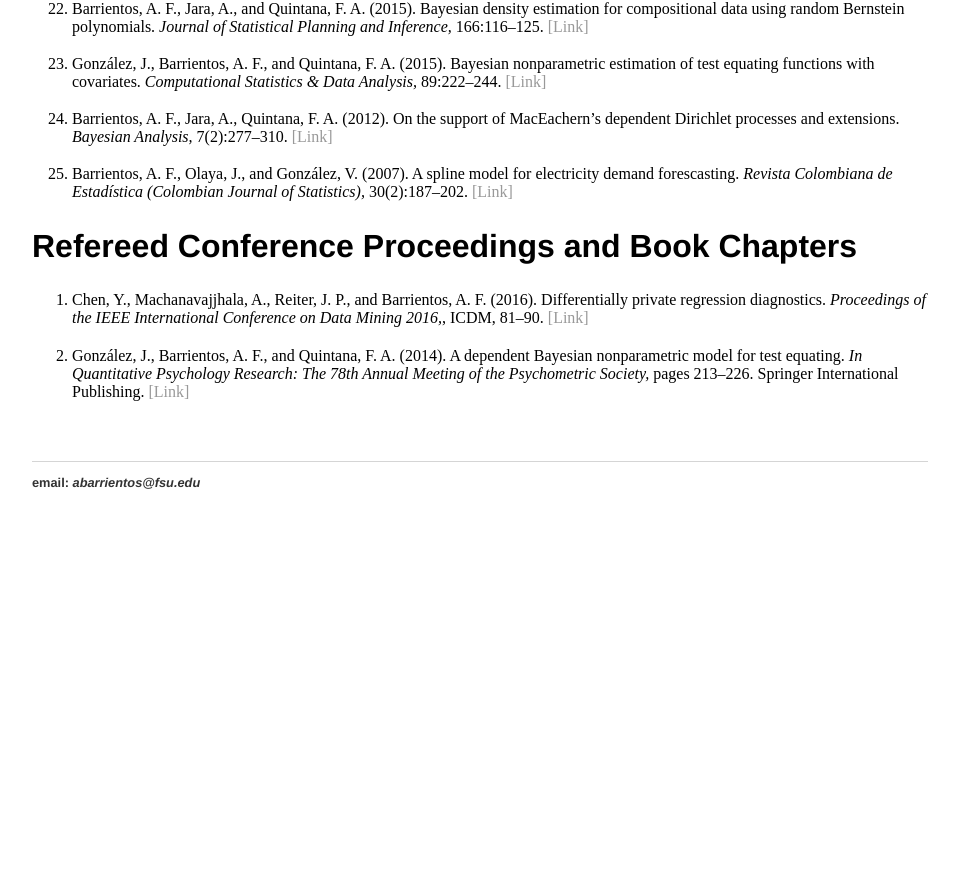
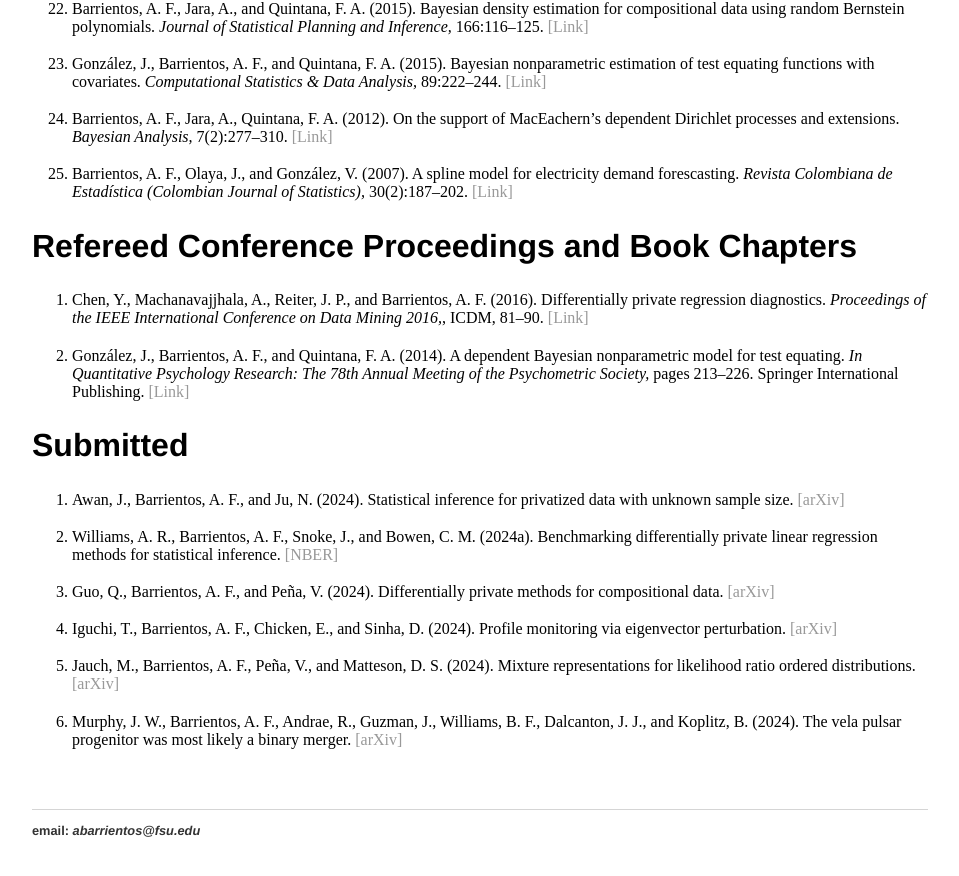
Before and after one commit to anfebar/anfebar.github.io, a Jekyll site: the page built from cv/index.html, in a window 1280 px wide and 900 px high, scrolled down 1630 px. Shown: the top 876 px of the window, without its empty margins (160-1119 px from the left). Built offline with Jekyll 4.4.1, drawn with Linux system fonts in a browser that asks for light colours; before the commit the page ends 2182 px from its top, so only the background shows below that.

Commit message:
Update publications

```diff
--- a/cv/index.html
+++ b/cv/index.html
@@ -222,4 +222,37 @@ on differential privacy and data fitness for use standards.
 
 					</ol>
 
+
+				<h2>Submitted</h2>
+
+					<ol>
+					<li>Awan, J., Barrientos, A. F., and Ju, N. (2024). Statistical inference for privatized data with unknown sample size.
+					<a href="https://arxiv.org/abs/2406.06231" target="_blank">[arXiv]</a>
+					 </li> <p>
+
+
+					<li>Williams, A. R., Barrientos, A. F., Snoke, J., and Bowen, C. M. (2024a). Benchmarking differentially private linear regression methods for statistical inference.
+					<a href="https://conference.nber.org/conf_papers/f194244.pdf" target="_blank">[NBER]</a>
+					 </li> <p>
+
+
+					<li>Guo, Q., Barrientos, A. F., and Peña, V. (2024). Differentially private methods for compositional data.
+					<a href="https://arxiv.org/abs/2211.06337">[arXiv]</a>
+					 </li> <p>
+
+					<li>Iguchi, T., Barrientos, A. F., Chicken, E., and Sinha, D. (2024). Profile monitoring via eigenvector perturbation. <a href="https://arxiv.org/abs/2205.15422">[arXiv]</a>
+					 </li> <p>
+
+
+					<li>Jauch, M., Barrientos, A. F., Peña, V., and Matteson, D. S. (2024). Mixture representations for likelihood ratio ordered distributions.
+					<a href="https://arxiv.org/abs/2110.04852">[arXiv]</a>
+					 </li> <p>
+
+
+					<li>Murphy, J. W., Barrientos, A. F., Andrae, R., Guzman, J., Williams, B. F., Dalcanton, J. J., and Koplitz, B. (2024). The vela pulsar progenitor was most likely a binary merger.
+					<a href="https://arxiv.org/abs/2406.04075">[arXiv]</a>
+					</li> <p>
+
+					</ol>
+
 </div>
```
